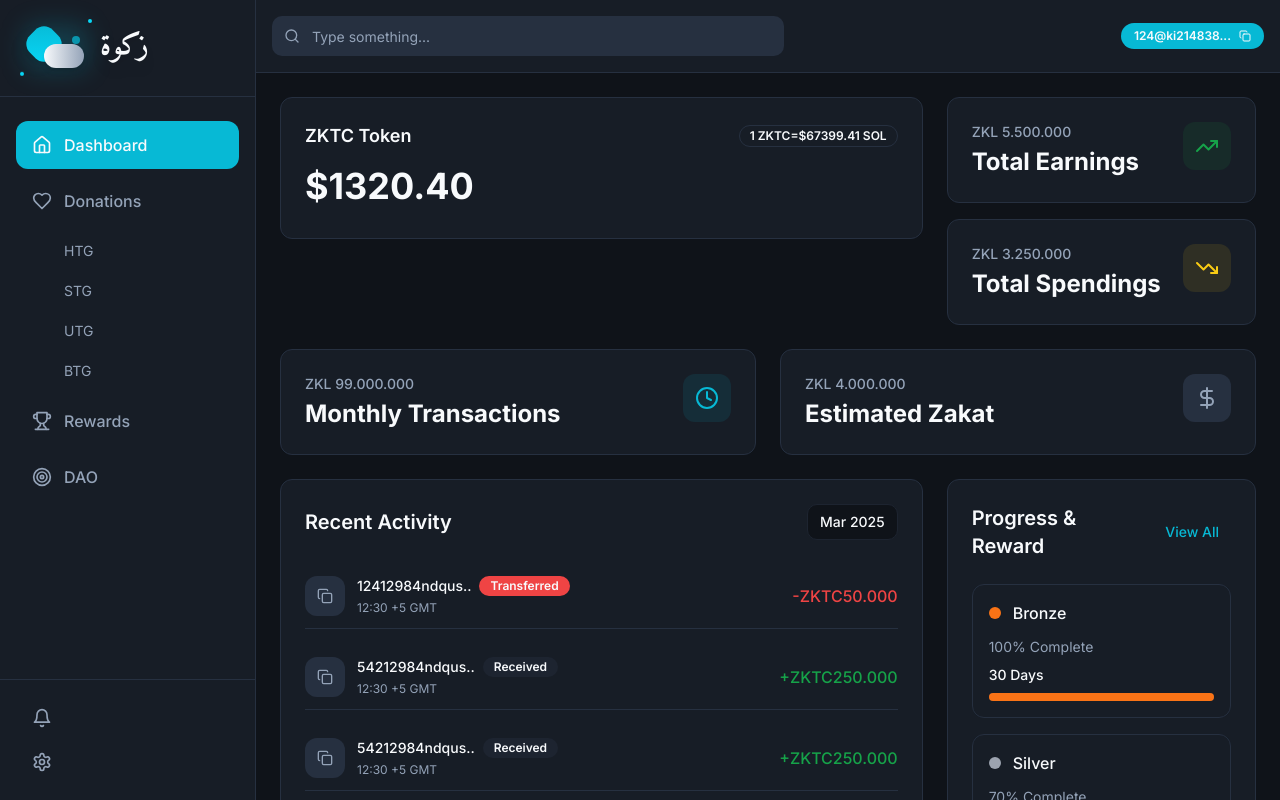
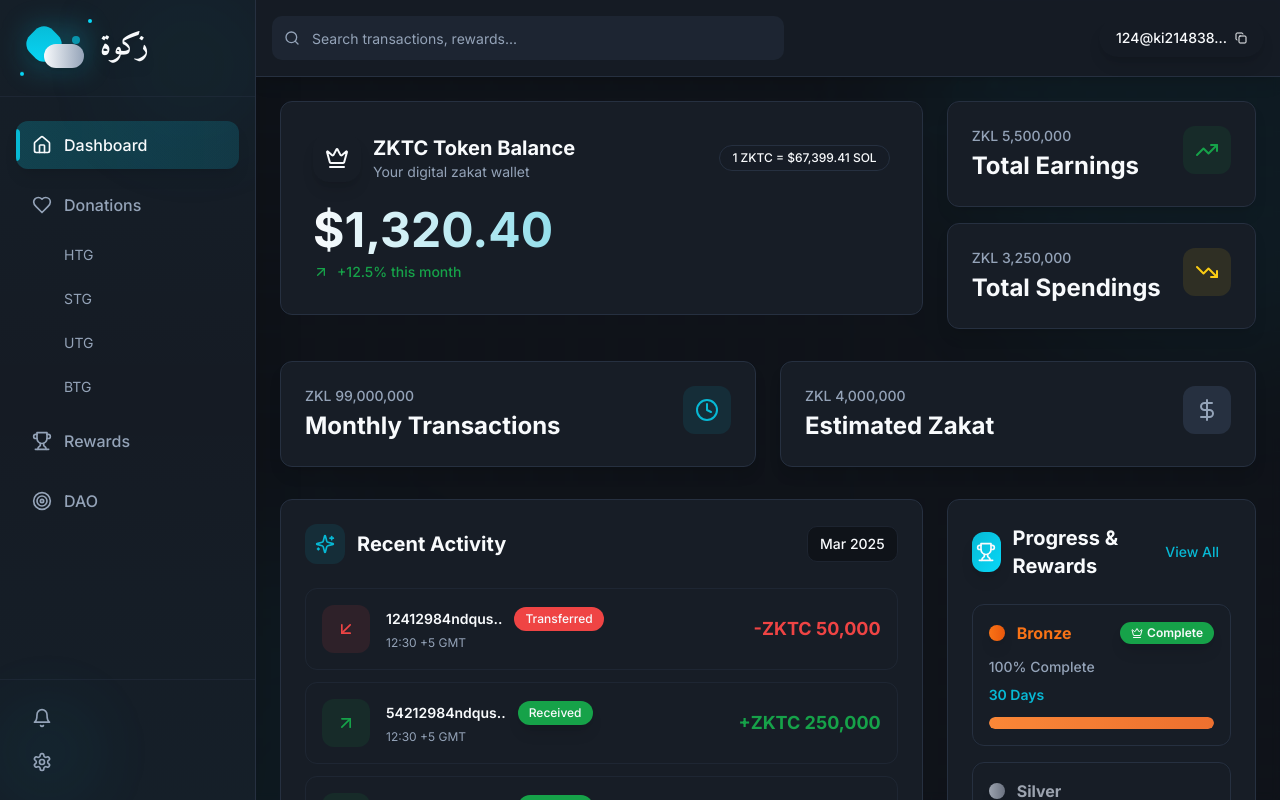
Before and after one commit to MahreenIlyas/zkt-project, a React (Vite) app: page /dashboard in a window 1280 px wide. Built offline with nearby package versions, Linux system fonts and the light colour scheme.

Commit message:
Refactor dashboard and sidebar
Make the dashboard more attractive and eye-catching. Add hover effects with background animations to all sidebar items.

```diff
--- a/src/components/Sidebar.tsx
+++ b/src/components/Sidebar.tsx
@@ -33,45 +33,56 @@ const sidebarItems = [
 
 const Sidebar: React.FC = () => {
   return (
-    <div className="w-64 h-screen bg-card border-r border-border flex flex-col">
+    <div className="w-64 h-screen bg-card/90 backdrop-blur-sm border-r border-border flex flex-col shadow-2xl relative overflow-hidden">
+      {/* Subtle background animation */}
+      <div className="absolute inset-0 bg-gradient-to-b from-primary/5 via-transparent to-accent/5 opacity-50"></div>
+      <div className="absolute top-0 right-0 w-32 h-32 bg-primary/10 rounded-full blur-3xl animate-pulse"></div>
+      <div className="absolute bottom-0 left-0 w-24 h-24 bg-accent/10 rounded-full blur-2xl animate-pulse" style={{ animationDelay: '2s' }}></div>
       {/* Logo Section */}
-      <div className="p-6 border-b border-border">
+      <div className="p-6 border-b border-border/50 relative z-10">
         <Logo />
       </div>
 
-      {/* Navigation */}
-      <nav className="flex-1 px-4 py-6">
-        <ul className="space-y-2">
+      {/* Enhanced Navigation */}
+      <nav className="flex-1 px-4 py-6 relative z-10">
+        <ul className="space-y-3">
           {sidebarItems.map((item, index) => (
             <li key={index}>
               <NavLink
                 to={item.path}
                 className={({ isActive }) =>
                   cn(
-                    "flex items-center gap-3 px-4 py-3 rounded-lg transition-smooth text-muted-foreground hover:text-foreground hover:bg-muted group",
-                    isActive && "bg-primary text-primary-foreground hover:bg-primary-hover"
+                    "flex items-center gap-3 px-4 py-3 rounded-xl transition-all duration-300 text-muted-foreground hover:text-foreground group relative overflow-hidden",
+                    "before:absolute before:inset-0 before:bg-gradient-to-r before:from-primary/10 before:to-primary-glow/5 before:opacity-0 before:transition-all before:duration-300 hover:before:opacity-100",
+                    "after:absolute after:left-0 after:top-1/2 after:-translate-y-1/2 after:w-1 after:h-0 after:bg-primary after:rounded-r-full after:transition-all after:duration-300 hover:after:h-8",
+                    isActive && "bg-gradient-to-r from-primary/15 to-primary-glow/10 text-primary-foreground font-semibold shadow-lg before:opacity-100 after:h-8"
                   )
                 }
               >
-                <item.icon className="w-5 h-5" />
-                <span className="font-medium">{item.label}</span>
+                <item.icon className="w-5 h-5 relative z-10 transition-all duration-300 group-hover:scale-110 group-hover:text-primary" />
+                <span className="font-medium relative z-10 transition-all duration-300 group-hover:translate-x-1">{item.label}</span>
+
+                {/* Hover effect particles */}
+                <div className="absolute right-4 top-1/2 -translate-y-1/2 w-2 h-2 bg-primary/50 rounded-full opacity-0 group-hover:opacity-100 transition-all duration-300 group-hover:animate-pulse"></div>
               </NavLink>
 
-              {/* Sub-items for Donations */}
+              {/* Enhanced Sub-items for Donations */}
               {item.subItems && (
-                <ul className="ml-8 mt-2 space-y-1">
+                <ul className="ml-8 mt-2 space-y-2">
                   {item.subItems.map((subItem, subIndex) => (
                     <li key={subIndex}>
                       <NavLink
                         to={subItem.path}
                         className={({ isActive }) =>
                           cn(
-                            "block px-4 py-2 text-sm transition-smooth text-muted-foreground hover:text-foreground",
-                            isActive && "text-primary font-medium"
+                            "block px-4 py-2 text-sm transition-all duration-300 text-muted-foreground hover:text-foreground rounded-lg relative overflow-hidden group",
+                            "before:absolute before:inset-0 before:bg-gradient-to-r before:from-primary/5 before:to-accent/5 before:opacity-0 before:transition-opacity before:duration-300 hover:before:opacity-100",
+                            "after:absolute after:left-0 after:top-1/2 after:-translate-y-1/2 after:w-0.5 after:h-0 after:bg-primary after:rounded-r-full after:transition-all after:duration-300 hover:after:h-4",
+                            isActive && "text-primary font-semibold bg-primary/10 before:opacity-100 after:h-4"
                           )
                         }
                       >
-                        {subItem.label}
+                        <span className="relative z-10 transition-all duration-300 group-hover:translate-x-1">{subItem.label}</span>
                       </NavLink>
                     </li>
                   ))}
@@ -82,13 +93,15 @@ const Sidebar: React.FC = () => {
         </ul>
       </nav>
 
-      {/* Bottom Section */}
-      <div className="p-4 border-t border-border">
-        <button className="flex items-center gap-3 px-4 py-3 w-full rounded-lg transition-smooth text-muted-foreground hover:text-foreground hover:bg-muted">
-          <Bell className="w-5 h-5" />
+      {/* Enhanced Bottom Section */}
+      <div className="p-4 border-t border-border/50 relative z-10">
+        <button className="flex items-center gap-3 px-4 py-3 w-full rounded-xl transition-all duration-300 text-muted-foreground hover:text-foreground group relative overflow-hidden hover:bg-gradient-to-r hover:from-primary/10 hover:to-accent/5">
+          <Bell className="w-5 h-5 transition-all duration-300 group-hover:scale-110 group-hover:text-primary" />
+          <span className="absolute right-4 top-1/2 -translate-y-1/2 w-2 h-2 bg-primary/50 rounded-full opacity-0 group-hover:opacity-100 transition-all duration-300 group-hover:animate-pulse"></span>
         </button>
-        <button className="flex items-center gap-3 px-4 py-3 w-full rounded-lg transition-smooth text-muted-foreground hover:text-foreground hover:bg-muted">
-          <Settings className="w-5 h-5" />
+        <button className="flex items-center gap-3 px-4 py-3 w-full rounded-xl transition-all duration-300 text-muted-foreground hover:text-foreground group relative overflow-hidden hover:bg-gradient-to-r hover:from-primary/10 hover:to-accent/5">
+          <Settings className="w-5 h-5 transition-all duration-300 group-hover:scale-110 group-hover:text-primary" />
+          <span className="absolute right-4 top-1/2 -translate-y-1/2 w-2 h-2 bg-primary/50 rounded-full opacity-0 group-hover:opacity-100 transition-all duration-300 group-hover:animate-pulse"></span>
         </button>
       </div>
     </div>
--- a/src/pages/Dashboard.tsx
+++ b/src/pages/Dashboard.tsx
@@ -1,118 +1,167 @@
 import React from 'react';
-import { Search, Copy, TrendingUp, TrendingDown, Clock, DollarSign } from 'lucide-react';
+import { Search, Copy, TrendingUp, TrendingDown, Clock, DollarSign, ArrowUpRight, ArrowDownLeft, Sparkles, Crown, Trophy } from 'lucide-react';
 import { Button } from '@/components/ui/button';
 import { Input } from '@/components/ui/input';
 import { Badge } from '@/components/ui/badge';
 import MetricCard from '@/components/ui/metric-card';
 import Sidebar from '@/components/Sidebar';
+import AnimatedBackground from '@/components/AnimatedBackground';
 
 const Dashboard: React.FC = () => {
   return (
-    <div className="flex h-screen bg-background">
+    <AnimatedBackground>
+      <div className="flex h-screen bg-background/80 backdrop-blur-sm">
         <Sidebar />
 
         <div className="flex-1 flex flex-col overflow-hidden">
-        {/* Header */}
-        <header className="bg-card border-b border-border p-4">
+          {/* Enhanced Header */}
+          <header className="bg-card/90 backdrop-blur-sm border-b border-border p-4 shadow-lg">
             <div className="flex items-center justify-between">
               <div className="flex items-center flex-1 max-w-lg">
-              <div className="relative flex-1">
-                <Search className="absolute left-3 top-1/2 transform -translate-y-1/2 text-muted-foreground w-4 h-4" />
+                <div className="relative flex-1 group">
+                  <Search className="absolute left-3 top-1/2 transform -translate-y-1/2 text-muted-foreground w-4 h-4 transition-colors group-focus-within:text-primary" />
                   <Input
-                  placeholder="Type something..."
-                  className="pl-10 bg-muted border-0 h-10"
+                    placeholder="Search transactions, rewards..."
+                    className="pl-10 bg-muted/50 border-0 h-11 transition-all duration-300 focus:bg-background focus:shadow-lg"
                   />
                 </div>
               </div>
 
               <div className="flex items-center gap-3">
-              <Badge variant="secondary" className="bg-primary text-primary-foreground px-3 py-1">
+                <Badge variant="default" className="bg-gradient-primary text-primary-foreground px-4 py-2 text-sm font-medium shadow-lg hover:scale-105 transition-all duration-300 cursor-pointer">
                   124@ki214838...
-                <Copy className="w-3 h-3 ml-2" />
+                  <Copy className="w-3 h-3 ml-2 hover:scale-110 transition-transform" />
                 </Badge>
               </div>
             </div>
           </header>
 
-        {/* Main Content */}
+          {/* Enhanced Main Content */}
           <main className="flex-1 overflow-auto p-6">
-          <div className="space-y-6">
-            {/* Token Balance Section */}
+            <div className="space-y-8">
+              {/* Enhanced Token Balance Section */}
               <div className="grid lg:grid-cols-3 gap-6">
                 <div className="lg:col-span-2">
-                <div className="card-elegant p-6">
-                  <div className="flex items-center justify-between mb-4">
-                    <h2 className="text-lg font-semibold">ZKTC Token</h2>
-                    <Badge variant="outline">1 ZKTC=$67399.41 SOL</Badge>
+                  <div className="card-elegant p-8 relative overflow-hidden group hover:scale-[1.01] transition-all duration-300">
+                    {/* Animated gradient background */}
+                    <div className="absolute inset-0 bg-gradient-to-br from-primary/5 to-primary-glow/5 opacity-0 group-hover:opacity-100 transition-opacity duration-500"></div>
+
+                    <div className="relative z-10">
+                      <div className="flex items-center justify-between mb-6">
+                        <div className="flex items-center gap-3">
+                          <div className="w-12 h-12 bg-gradient-primary rounded-2xl flex items-center justify-center shadow-lg">
+                            <Crown className="w-6 h-6 text-primary-foreground" />
                           </div>
-                  <div className="text-4xl font-bold text-foreground mb-2">$1320.40</div>
+                          <div>
+                            <h2 className="text-xl font-bold">ZKTC Token Balance</h2>
+                            <p className="text-sm text-muted-foreground">Your digital zakat wallet</p>
+                          </div>
+                        </div>
+                        <Badge variant="outline" className="bg-card/50 backdrop-blur-sm px-3 py-1 font-medium">
+                          1 ZKTC = $67,399.41 SOL
+                        </Badge>
+                      </div>
+
+                      <div className="space-y-2">
+                        <div className="text-5xl font-black bg-gradient-to-r from-foreground to-primary bg-clip-text text-transparent">
+                          $1,320.40
+                        </div>
+                        <div className="flex items-center gap-2 text-success">
+                          <ArrowUpRight className="w-4 h-4" />
+                          <span className="text-sm font-medium">+12.5% this month</span>
+                        </div>
+                      </div>
+                    </div>
                   </div>
                 </div>
 
-              {/* Quick Stats */}
+                {/* Enhanced Quick Stats */}
                 <div className="space-y-4">
+                  <div className="group">
                     <MetricCard
-                  title="ZKL 5.500.000"
+                      title="ZKL 5,500,000"
                       value="Total Earnings"
                       icon={TrendingUp}
                       iconColor="success"
+                      className="hover:scale-[1.02] transition-all duration-300 shadow-lg hover:shadow-success/20"
                     />
+                  </div>
+                  <div className="group">
                     <MetricCard
-                  title="ZKL 3.250.000"
+                      title="ZKL 3,250,000"
                       value="Total Spendings"
                       icon={TrendingDown}
                       iconColor="warning"
+                      className="hover:scale-[1.02] transition-all duration-300 shadow-lg hover:shadow-warning/20"
+                    />
+                  </div>
+                </div>
+              </div>
+
+              {/* Enhanced Secondary Stats */}
+              <div className="grid lg:grid-cols-2 gap-6">
+                <div className="group">
+                  <MetricCard
+                    title="ZKL 99,000,000"
+                    value="Monthly Transactions"
+                    icon={Clock}
+                    iconColor="primary"
+                    className="hover:scale-[1.02] transition-all duration-300 shadow-lg hover:shadow-primary/20"
+                  />
+                </div>
+                <div className="group">
+                  <MetricCard
+                    title="ZKL 4,000,000"
+                    value="Estimated Zakat"
+                    icon={DollarSign}
+                    iconColor="muted"
+                    className="hover:scale-[1.02] transition-all duration-300 shadow-lg hover:shadow-muted/20"
                   />
                 </div>
               </div>
 
-            {/* Secondary Stats */}
-            <div className="grid lg:grid-cols-2 gap-6">
-              <MetricCard
-                title="ZKL 99.000.000"
-                value="Monthly Transactions"
-                icon={Clock}
-                iconColor="primary"
-              />
-              <MetricCard
-                title="ZKL 4.000.000"
-                value="Estimated Zakat"
-                icon={DollarSign}
-                iconColor="muted"
-              />
+              <div className="grid lg:grid-cols-3 gap-6">
+                {/* Enhanced Recent Activity */}
+                <div className="lg:col-span-2">
+                  <div className="card-elegant p-6 group hover:shadow-2xl transition-all duration-300">
+                    <div className="flex items-center justify-between mb-6">
+                      <div className="flex items-center gap-3">
+                        <div className="w-10 h-10 bg-primary/10 rounded-xl flex items-center justify-center">
+                          <Sparkles className="w-5 h-5 text-primary" />
                         </div>
-
-            <div className="grid lg:grid-cols-3 gap-6">
-              {/* Recent Activity */}
-              <div className="lg:col-span-2">
-                <div className="card-elegant p-6">
-                  <div className="flex items-center justify-between mb-6">
-                    <h3 className="text-xl font-semibold">Recent Activity</h3>
+                        <h3 className="text-xl font-bold">Recent Activity</h3>
+                      </div>
                       <div className="flex items-center gap-2">
-                      <Button variant="outline" size="sm">
+                        <Button variant="outline" size="sm" className="hover:bg-primary/10 transition-colors">
                           Mar 2025
                         </Button>
                       </div>
                     </div>
 
-                  <div className="space-y-4">
+                    <div className="space-y-3">
                       {[
-                      { date: '22 Mar, 2025', hash: '12412984ndqus..', time: '12:30 +5 GMT', type: 'Transferred', amount: '-ZKTC50.000', isNegative: true },
-                      { date: '22 Mar, 2025', hash: '54212984ndqus..', time: '12:30 +5 GMT', type: 'Received', amount: '+ZKTC250.000', isNegative: false },
-                      { date: '22 Mar, 2025', hash: '54212984ndqus..', time: '12:30 +5 GMT', type: 'Received', amount: '+ZKTC250.000', isNegative: false },
-                      { date: '21 Mar, 2025', hash: '22212984ndqus..', time: '12:30 +5 GMT', type: 'Received', amount: '+ZKTC250.000', isNegative: false },
+                        { date: '22 Mar, 2025', hash: '12412984ndqus..', time: '12:30 +5 GMT', type: 'Transferred', amount: '-ZKTC 50,000', isNegative: true, icon: ArrowDownLeft },
+                        { date: '22 Mar, 2025', hash: '54212984ndqus..', time: '12:30 +5 GMT', type: 'Received', amount: '+ZKTC 250,000', isNegative: false, icon: ArrowUpRight },
+                        { date: '22 Mar, 2025', hash: '54212984ndqus..', time: '12:30 +5 GMT', type: 'Received', amount: '+ZKTC 250,000', isNegative: false, icon: ArrowUpRight },
+                        { date: '21 Mar, 2025', hash: '22212984ndqus..', time: '12:30 +5 GMT', type: 'Received', amount: '+ZKTC 250,000', isNegative: false, icon: ArrowUpRight },
                       ].map((transaction, index) => (
-                      <div key={index} className="flex items-center justify-between py-3 border-b border-border last:border-0">
-                        <div className="flex items-center gap-3">
-                          <div className="w-10 h-10 bg-muted rounded-lg flex items-center justify-center">
-                            <Copy className="w-4 h-4 text-muted-foreground" />
+                        <div key={index} className="flex items-center justify-between p-4 rounded-xl border border-border/50 hover:border-primary/30 hover:bg-primary/5 transition-all duration-300 group/item">
+                          <div className="flex items-center gap-4">
+                            <div className={`w-12 h-12 rounded-xl flex items-center justify-center transition-all duration-300 ${
+                              transaction.isNegative
+                                ? 'bg-destructive/10 group-hover/item:bg-destructive/20'
+                                : 'bg-success/10 group-hover/item:bg-success/20'
+                            }`}>
+                              <transaction.icon className={`w-5 h-5 ${
+                                transaction.isNegative ? 'text-destructive' : 'text-success'
+                              }`} />
                             </div>
                             <div>
-                            <div className="flex items-center gap-2 mb-1">
-                              <span className="text-sm font-medium">{transaction.hash}</span>
+                              <div className="flex items-center gap-3 mb-1">
+                                <span className="text-sm font-semibold">{transaction.hash}</span>
                                 <Badge
-                                variant={transaction.isNegative ? "destructive" : "secondary"}
-                                className="h-5 text-xs"
+                                  variant={transaction.isNegative ? "destructive" : "success"}
+                                  className="h-6 text-xs font-medium"
                                 >
                                   {transaction.type}
                                 </Badge>
@@ -120,7 +169,7 @@ const Dashboard: React.FC = () => {
                               <div className="text-xs text-muted-foreground">{transaction.time}</div>
                             </div>
                           </div>
-                        <div className={`font-medium ${transaction.isNegative ? 'text-destructive' : 'text-success'}`}>
+                          <div className={`font-bold text-lg ${transaction.isNegative ? 'text-destructive' : 'text-success'}`}>
                             {transaction.amount}
                           </div>
                         </div>
@@ -129,35 +178,48 @@ const Dashboard: React.FC = () => {
                   </div>
                 </div>
 
-              {/* Progress & Rewards */}
+                {/* Enhanced Progress & Rewards */}
                 <div>
-                <div className="card-elegant p-6">
+                  <div className="card-elegant p-6 group hover:shadow-2xl transition-all duration-300">
                     <div className="flex items-center justify-between mb-6">
-                    <h3 className="text-xl font-semibold">Progress & Reward</h3>
-                    <Button variant="ghost" size="sm" className="text-primary">
+                      <div className="flex items-center gap-3">
+                        <div className="w-10 h-10 bg-gradient-to-br from-primary to-primary-glow rounded-xl flex items-center justify-center shadow-lg">
+                          <Trophy className="w-5 h-5 text-primary-foreground" />
+                        </div>
+                        <h3 className="text-xl font-bold">Progress & Rewards</h3>
+                      </div>
+                      <Button variant="ghost" size="sm" className="text-primary hover:bg-primary/10 transition-colors">
                         View All
                       </Button>
                     </div>
 
                     <div className="space-y-4">
                       {[
-                      { tier: 'Bronze', progress: '100% Complete', days: '30 Days', color: 'bg-orange-500' },
-                      { tier: 'Silver', progress: '70% Complete', days: '185 Days', color: 'bg-gray-400' },
-                      { tier: 'Gold', progress: '25% Complete', days: '365 Days', color: 'bg-yellow-500' },
-                      { tier: 'Platinum', progress: '5% Complete', days: '365 Days', color: 'bg-slate-300' },
+                        { tier: 'Bronze', progress: '100', days: '30 Days', color: 'bg-gradient-to-r from-orange-500 to-orange-600', textColor: 'text-orange-500', bgColor: 'bg-orange-500/10' },
+                        { tier: 'Silver', progress: '70', days: '185 Days', color: 'bg-gradient-to-r from-gray-400 to-gray-500', textColor: 'text-gray-400', bgColor: 'bg-gray-400/10' },
+                        { tier: 'Gold', progress: '25', days: '365 Days', color: 'bg-gradient-to-r from-yellow-500 to-yellow-600', textColor: 'text-yellow-500', bgColor: 'bg-yellow-500/10' },
+                        { tier: 'Platinum', progress: '5', days: '365 Days', color: 'bg-gradient-to-r from-slate-300 to-slate-400', textColor: 'text-slate-300', bgColor: 'bg-slate-300/10' },
                       ].map((reward, index) => (
-                      <div key={index} className="card-elegant p-4">
+                        <div key={index} className="card-elegant p-4 hover:scale-[1.02] transition-all duration-300 group/reward">
                           <div className="flex items-center gap-3 mb-3">
-                          <div className={`w-3 h-3 rounded-full ${reward.color}`}></div>
-                          <span className="font-medium text-foreground">{reward.tier}</span>
+                            <div className={`w-4 h-4 rounded-full ${reward.color} shadow-lg`}></div>
+                            <span className={`font-bold ${reward.textColor}`}>{reward.tier}</span>
+                            {reward.progress === '100' && (
+                              <Badge variant="success" className="ml-auto text-xs">
+                                <Crown className="w-3 h-3 mr-1" />
+                                Complete
+                              </Badge>
+                            )}
                           </div>
-                        <div className="text-sm text-muted-foreground mb-2">{reward.progress}</div>
-                        <div className="text-sm font-medium">{reward.days}</div>
-                        <div className="w-full bg-muted rounded-full h-2 mt-2">
+                          <div className="text-sm text-muted-foreground mb-2 font-medium">{reward.progress}% Complete</div>
+                          <div className="text-sm font-semibold text-primary mb-3">{reward.days}</div>
+                          <div className="w-full bg-muted rounded-full h-3 overflow-hidden">
                             <div
-                            className={`h-2 rounded-full ${reward.color}`}
-                            style={{ width: reward.progress }}
-                          ></div>
+                              className={`h-3 rounded-full ${reward.color} transition-all duration-700 relative`}
+                              style={{ width: `${reward.progress}%` }}
+                            >
+                              <div className="absolute inset-0 bg-white/20 rounded-full animate-pulse"></div>
+                            </div>
                           </div>
                         </div>
                       ))}
@@ -169,6 +231,7 @@ const Dashboard: React.FC = () => {
           </main>
         </div>
       </div>
+    </AnimatedBackground>
   );
 };
 
```
Lines whose indentation alone changed are shown as unchanged.
